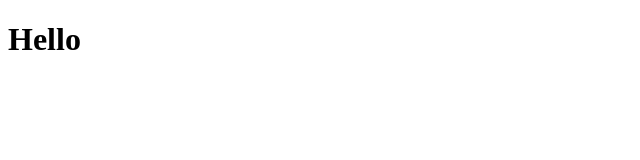
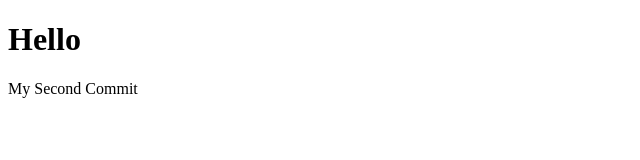
Before and after one commit to Johnadibe/git-one, a plain HTML site: page index.html in a window 1280 px wide. Shown: the whole page, without its empty margins (0-640 px from the left). Drawn offline with Linux system fonts and the light colour scheme.

Commit message:
added a paragrapgh

```diff
--- a/index.html
+++ b/index.html
@@ -8,6 +8,7 @@
 </head>
 <body>
     <h1>Hello</h1>
+    <p>My Second Commit</p>
 
 </body>
 </html>
```
